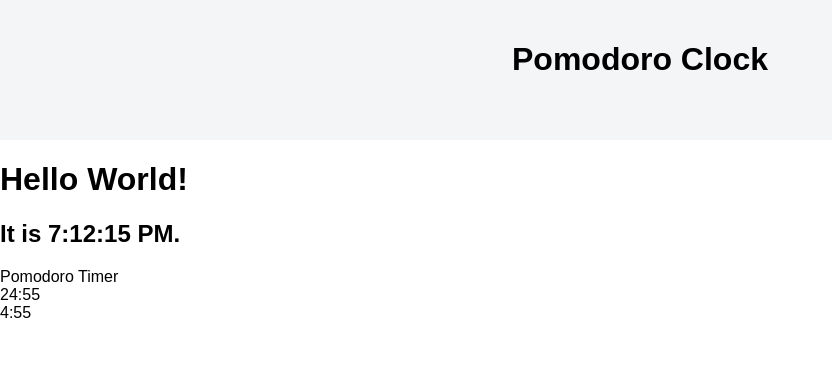
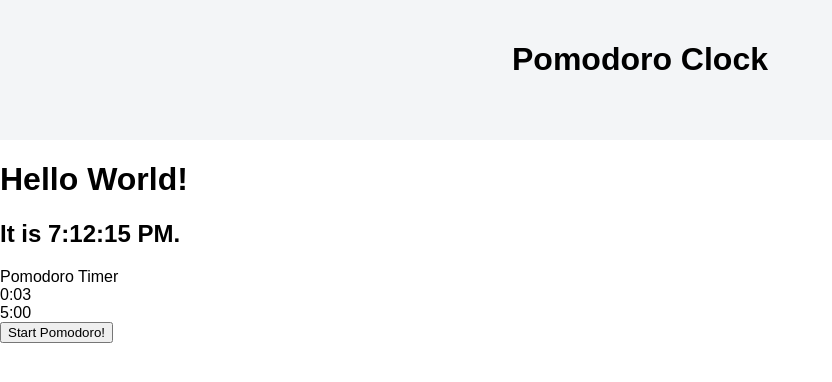
Before and after one commit to AugustineOchieng/pomodoro-app, a React (Create React App) app: page / in a window 1280 px wide. Shown: the top 382 px of the page, without its empty margins (0-832 px from the left). Built offline with nearby package versions, Linux system fonts and the light colour scheme.

Commit message:
feat: Button starts timer & stops at 0:00

```diff
--- a/src/components/Pomodoro.js
+++ b/src/components/Pomodoro.js
@@ -4,25 +4,34 @@ class Pomodoro extends React.Component {
   constructor(props) {
     super(props);
     this.state = {
-      timer: 1500,
+      timer: 3,
       break: 300
     };
+
+    // bind helpers i.e. allows use of 'this' for custom methods
+    this.startPomodoro = this.startPomodoro.bind(this);
+    this.countdownPomodoro = this.countdownPomodoro.bind(this);
   }
 
-  componentDidMount() {
+  startPomodoro() {
     this.timerID = setInterval(
-      () => this.countdown(),
+      () => this.countdownPomodoro(),
       1000
     );
   }
 
-  componentWillUnmount() {
-    clearInterval(this.timerID);
+  countdownPomodoro() {
+    if (this.state.timer < 1) {
+      clearInterval(this.timerID);
+      return;
+    }
+    this.setState((prevState) => ({
+      timer: prevState.timer - 1
+    }));
   }
 
-  countdown() {
+  countdownBreak() {
     this.setState((prevState) => ({
-      timer: prevState.timer - 1,
       break: prevState.break - 1
     }));
   }
@@ -39,6 +48,9 @@ class Pomodoro extends React.Component {
         <div className="default">Pomodoro Timer</div>
         <div>{this.formatTime(this.state.timer)}</div>
         <div>{this.formatTime(this.state.break)}</div>
+        <div className="controls">
+          <button onClick={this.startPomodoro} className="btn">Start Pomodoro!</button>
+        </div>
       </div>
 
     )
```
